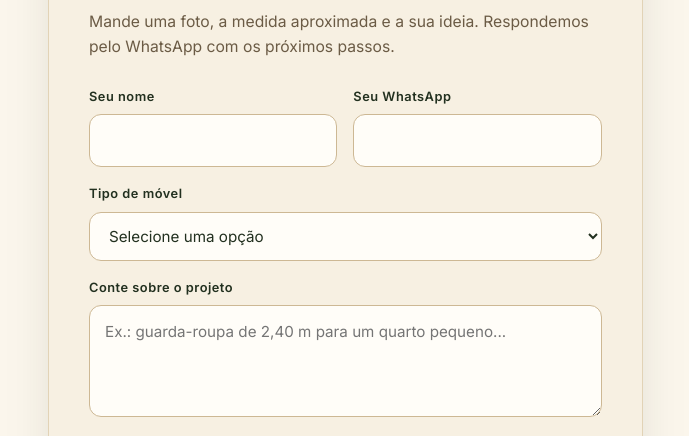
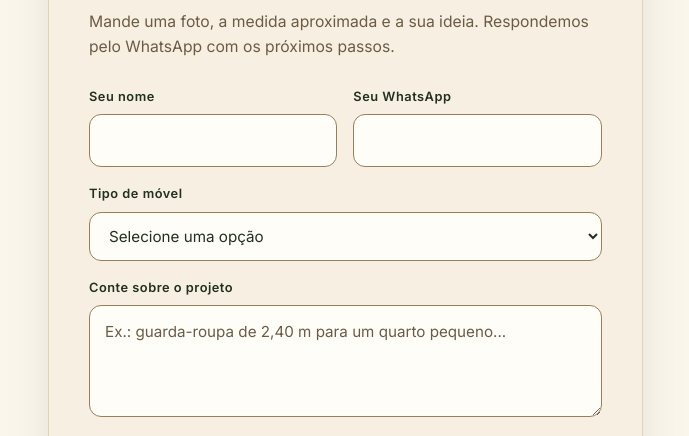
Before and after one commit to Jore930404/tabuas-de-pinho, an Astro site: page / in a window 1280 px wide. Shown: the part 6330-6766 px from the top of the page, 0-689 px from the left. Built offline with nearby package versions, Linux system fonts and the light colour scheme; Astro itself is replaced by a stand-in of ours.

Commit message:
Mejora foco, caret y contraste de los campos del formulario

```diff
--- a/src/styles/global.css
+++ b/src/styles/global.css
@@ -1021,15 +1021,22 @@ em {
 .field textarea {
   width: 100%;
   padding: 13px 15px;
-  border: 1px solid var(--line-strong);
+  border: 1px solid #9a7f55;
   border-radius: 12px;
   background: var(--white);
   color: var(--ink);
+  caret-color: var(--green);
   font: inherit;
   font-size: 0.95rem;
   transition: border-color 0.2s var(--ease), box-shadow 0.2s var(--ease);
 }
 
+.field input::placeholder,
+.field textarea::placeholder {
+  color: #6b5b45;
+  opacity: 1;
+}
+
 .field textarea {
   min-height: 112px;
   resize: vertical;
@@ -1038,9 +1045,9 @@ em {
 .field input:focus,
 .field select:focus,
 .field textarea:focus {
-  outline: none;
-  border-color: var(--green-2);
-  box-shadow: 0 0 0 3px rgba(46, 107, 58, 0.14);
+  outline: 2px solid var(--green);
+  outline-offset: 2px;
+  border-color: var(--green);
 }
 
 .field-row {
```
